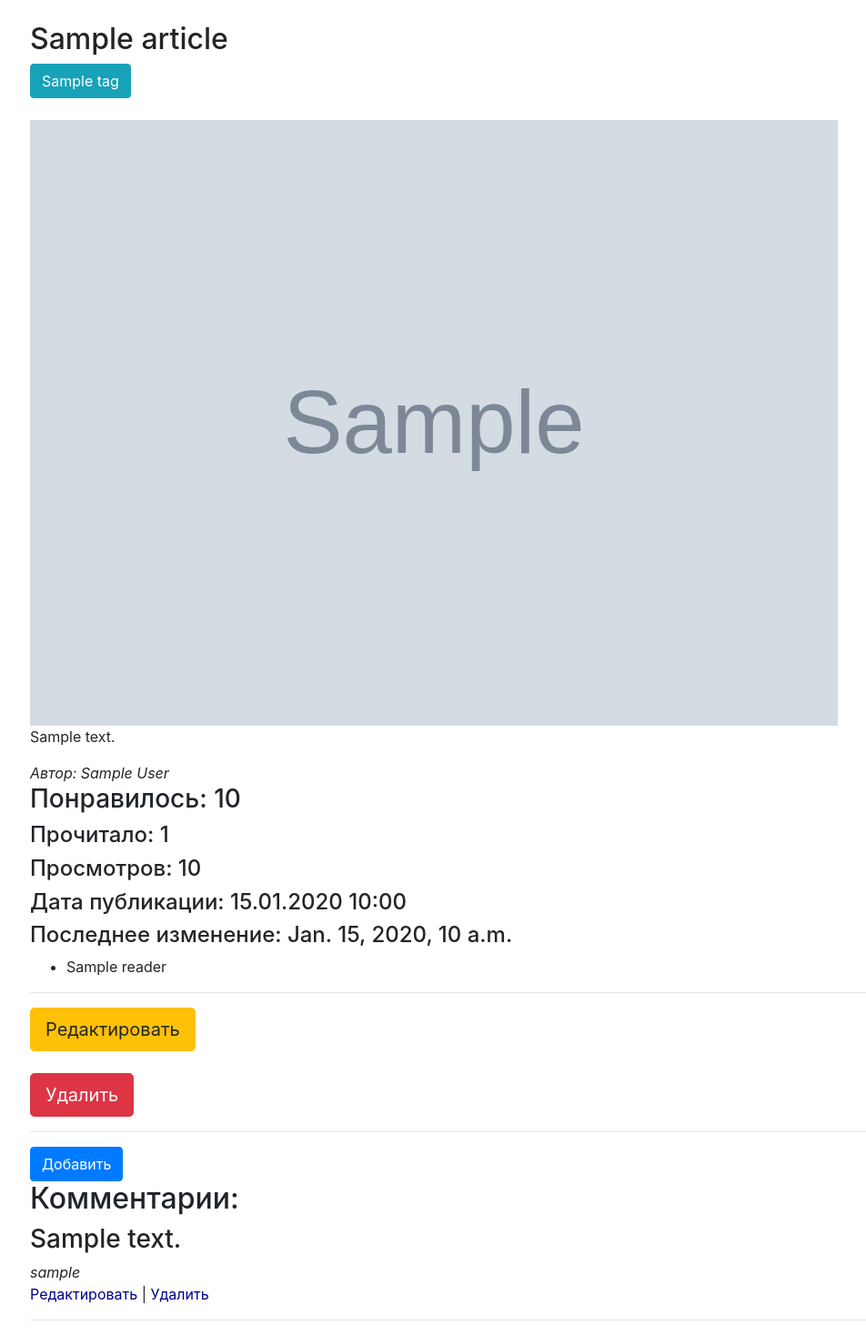
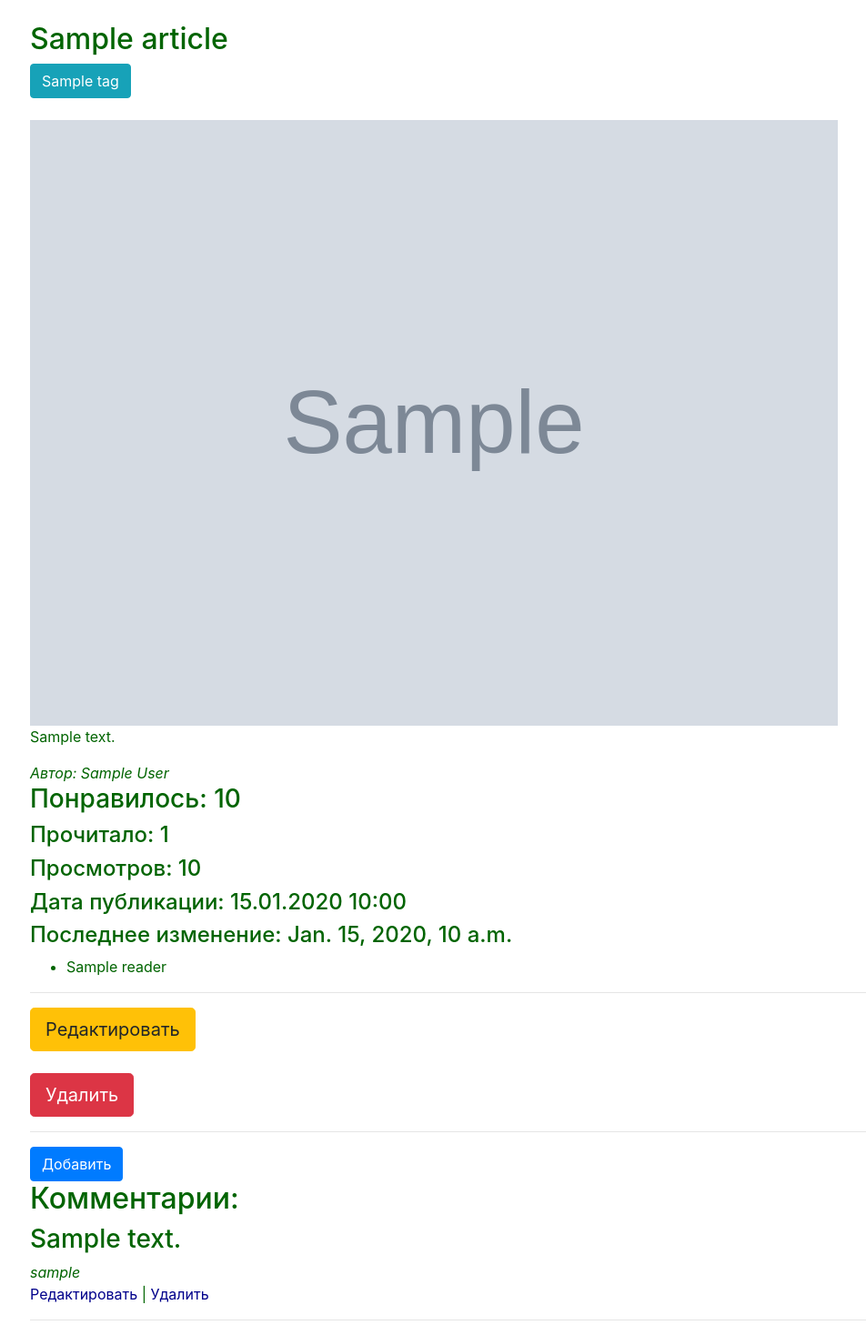
Before and after one commit to Amankaium/itblog, a Django app: template article/templates/article/article.html in a window 1280 px wide. Shown: the part 56-1524 px from the top of the page at 91% size, without its empty margins (52-1004 px from the left). Run offline with Django 3.2, Linux system fonts and the light colour scheme; the template is opened without the code that fills it: most values are stand-ins (such as "Sample title", 1, 10 or a date in 2020); some libraries are stand-ins or nearby versions.

Commit message:
made all words dark green

```diff
--- a/article/static/main/main.css
+++ b/article/static/main/main.css
@@ -7,3 +7,7 @@ a:hover {
     color: blue;
     text-decoration: none;
 }
+
+* {
+    color: darkgreen;
+}
```
